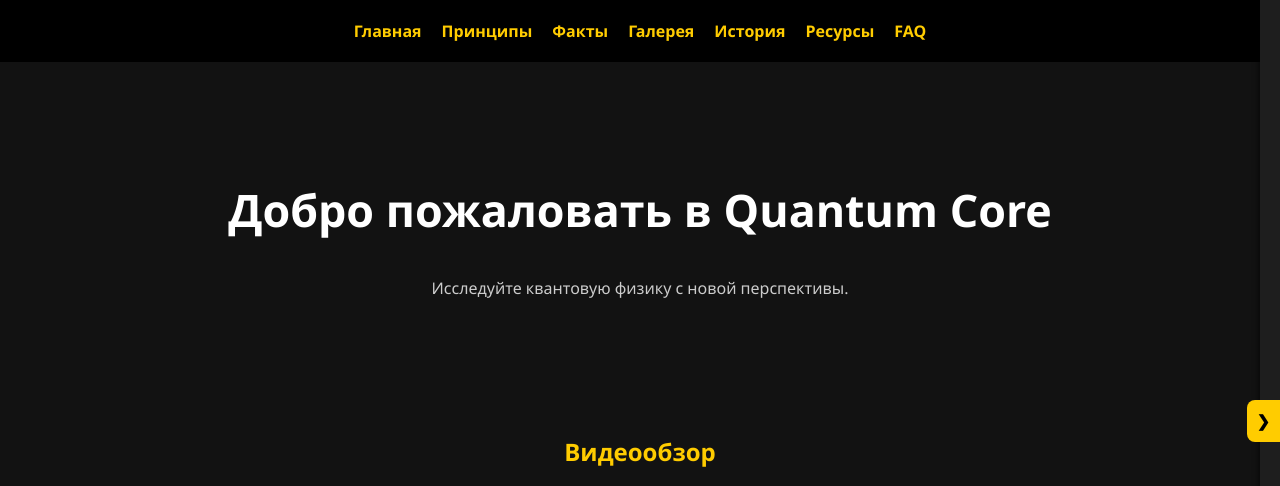
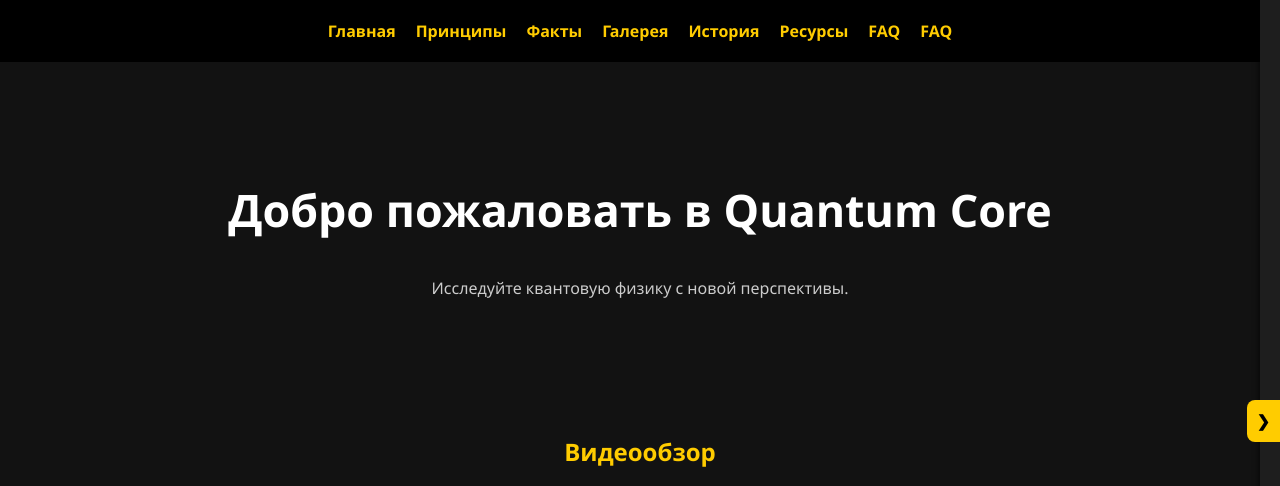
Before and after one commit to PonKi777/Quant, a plain HTML site: page index.html in a window 1280 px wide. Shown: the top 486 px of the page. Drawn offline with Linux system fonts and the light colour scheme.

Commit message:
upd: new nav element

```diff
--- a/index.html
+++ b/index.html
@@ -19,6 +19,8 @@
         <li><a href="history.html">История</a></li>
         <li><a href="resources.html">Ресурсы</a></li>
         <li><a href="faq.html">FAQ</a></li>
+        <li><a href="faq.html">FAQ</a></li>
+
       </ul>
     </nav>
   </header>
```
